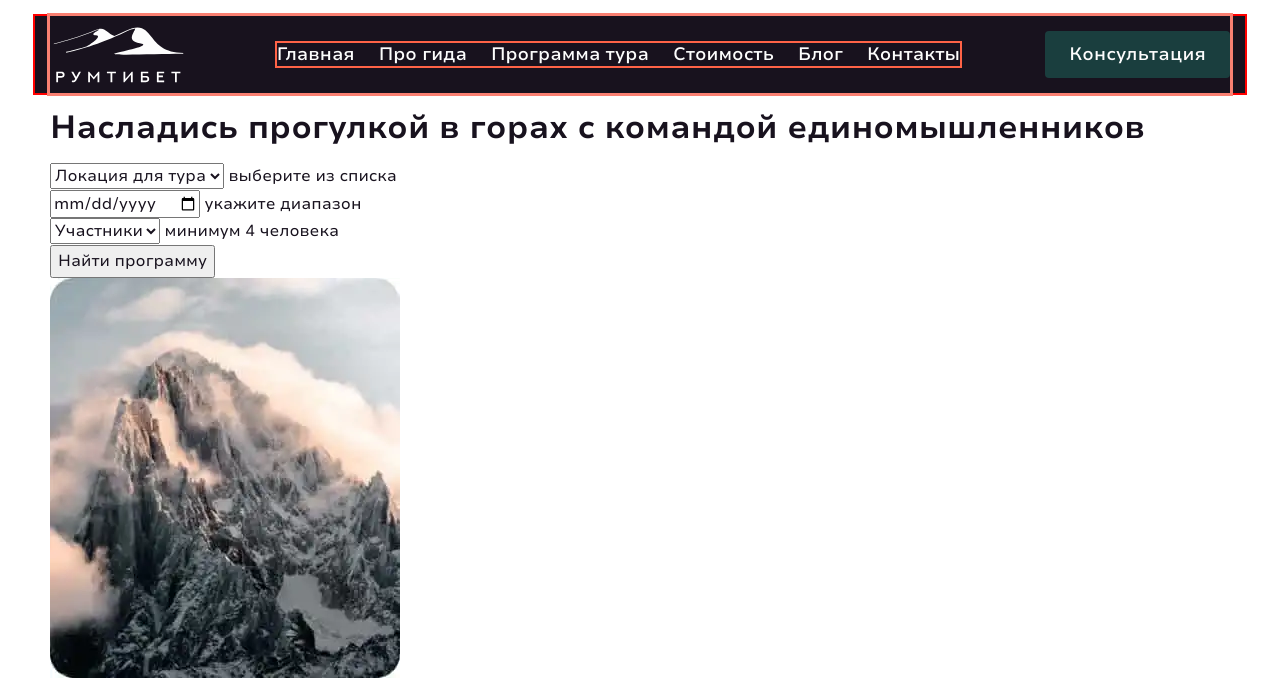
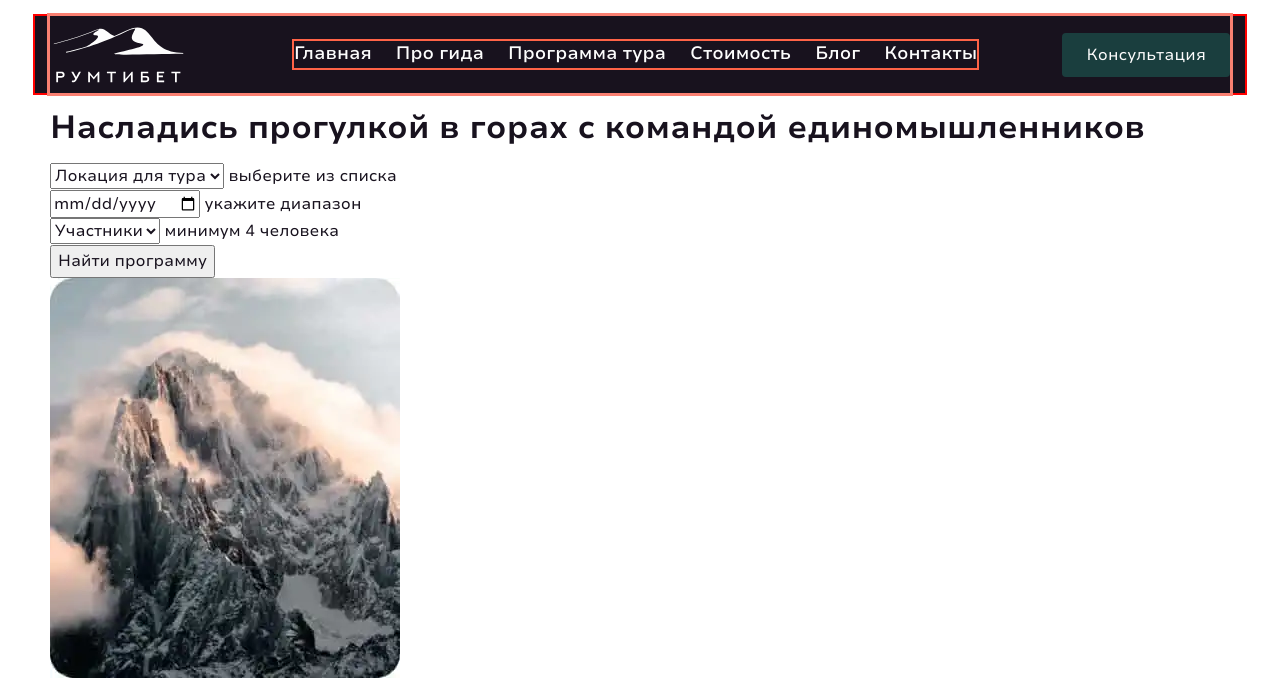
Before and after one commit to NicoMSK/Trip_Tibet, a website: page index.html in a window 1280 px wide. Shown: the top 684 px of the page. Drawn offline with Linux system fonts and the light colour scheme; grey boxes are pictures that could not be loaded.

Commit message:
Стилизовал все кнопки на сайте через единый класс btn

```diff
--- a/styles/blocks/_btn.scss
+++ b/styles/blocks/_btn.scss
@@ -0,0 +1,14 @@
+.btn {
+  @include link-basic;
+
+  padding: 12px 24px;
+  background-color: $button;
+  border-radius: 4px;
+  letter-spacing: 0.01em;
+
+  &:hover {
+    color: $button;
+    background-color: $main-light;
+    outline: 1px solid $button;
+  }
+}
--- a/styles/blocks/_nav.scss
+++ b/styles/blocks/_nav.scss
@@ -82,8 +82,7 @@
   }
 }
 
-.nav__link,
-.nav__link-btn {
+.nav__link {
   @include link-basic;
 
   font-size: 1.125rem;
@@ -136,16 +135,6 @@
 
 .nav__link-btn {
   margin-left: 7.22%;
-  padding: 12px 24px;
-  background-color: $button;
-  border-radius: 4px;
-  letter-spacing: 0.01em;
-
-  &:hover {
-    color: $button;
-    background-color: $main-light;
-    outline: 1px solid $button;
-  }
 
   @media (max-width: $tablet-width) {
     margin-left: 0;
--- a/styles/common/_mixin.scss
+++ b/styles/common/_mixin.scss
@@ -9,7 +9,7 @@
 }
 
 @mixin link-basic {
-  display: block;
+  display: inline-block;
   font-family: $main-font;
   font-size: 1rem;
   line-height: 125%;
```
Also changed, not shown: styles/styles.css, 1 other file.
